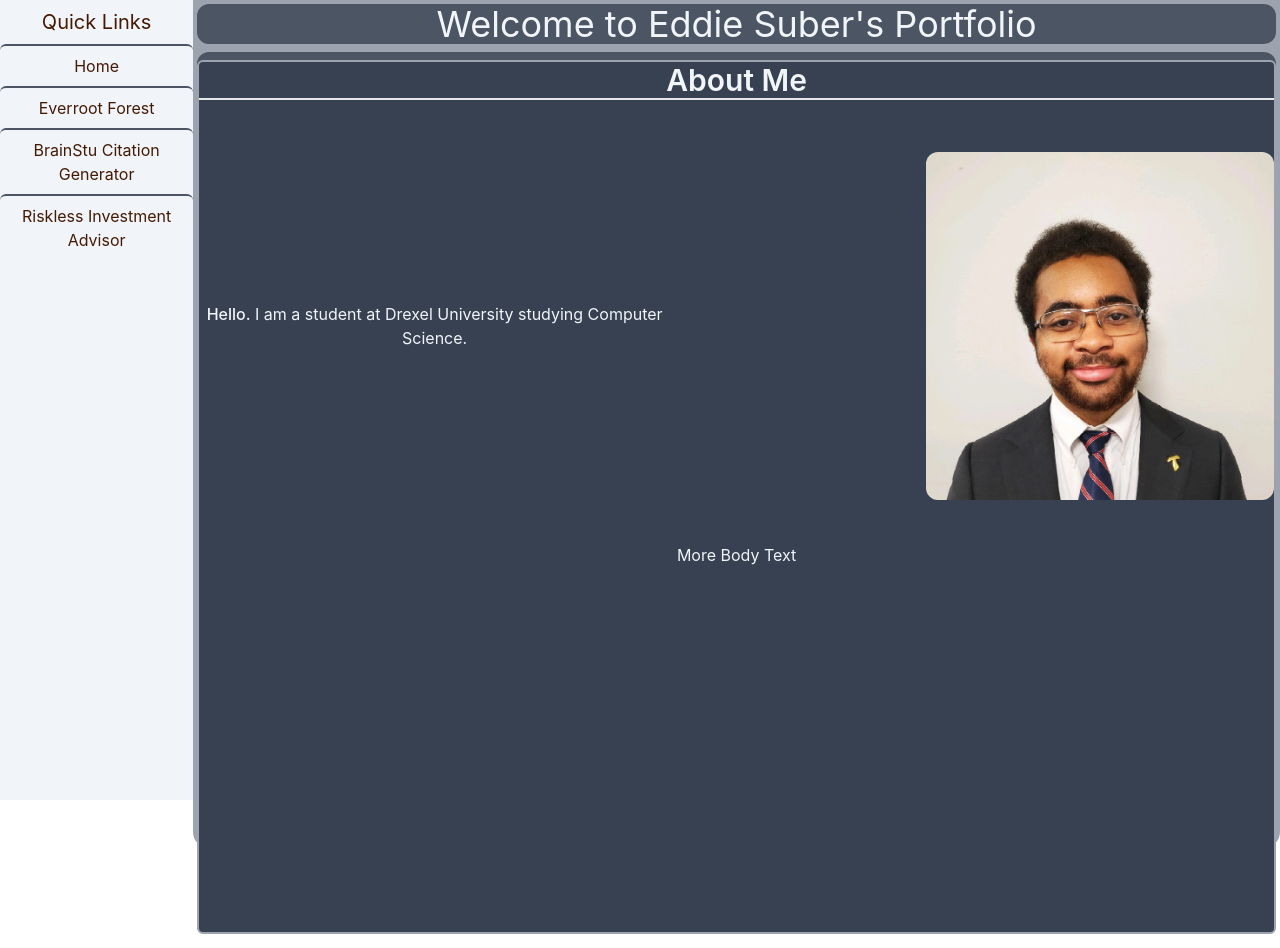
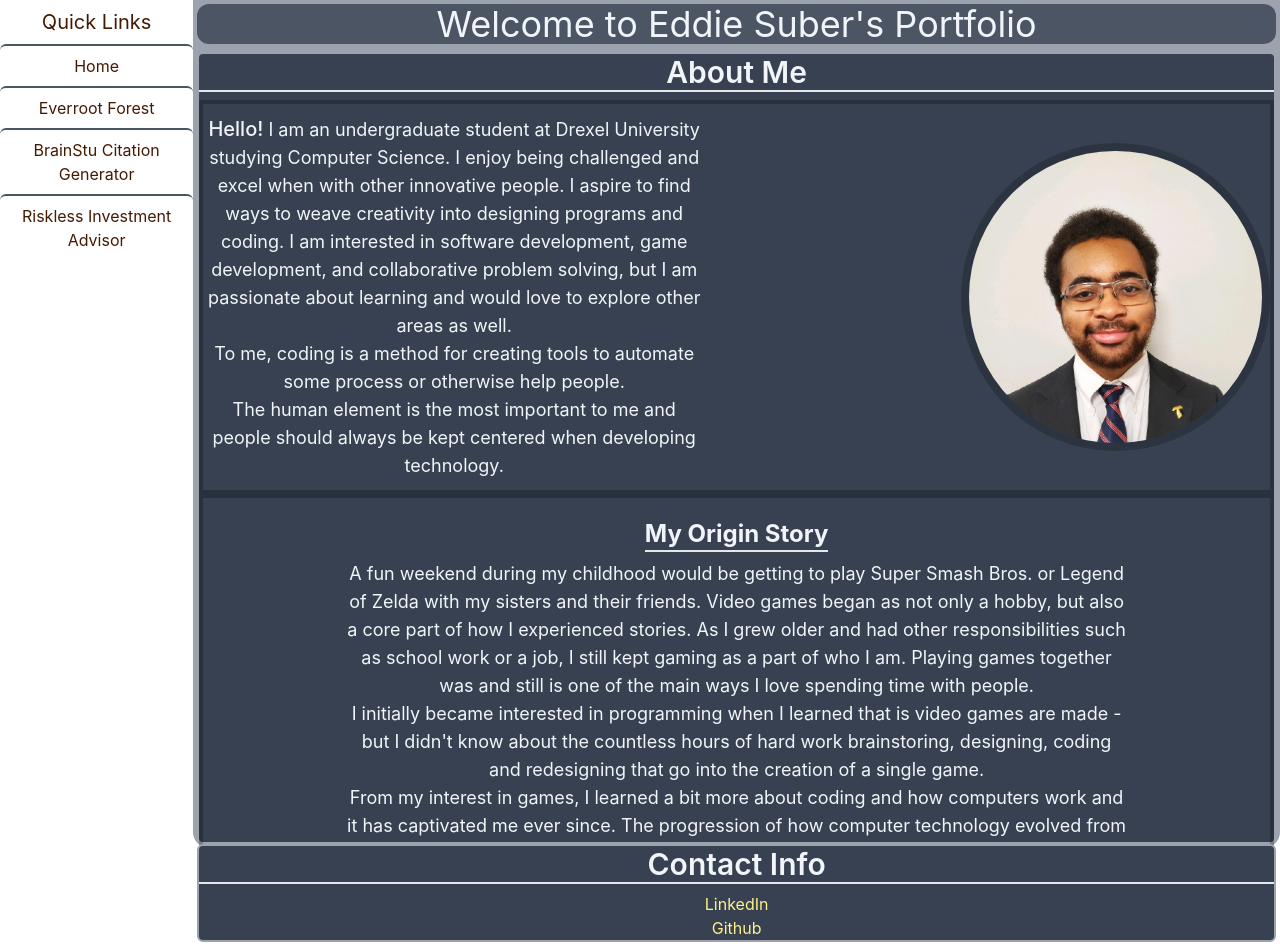
Before and after one commit to BonelessDonut/BonelessDonut.github.io, a React (Create React App) app: page / in a window 1280 px wide. Shown: the top 948 px of the page. Built offline with nearby package versions, Linux system fonts and the light colour scheme.

Commit message:
Added about me content to the homepage and tweaked the navbar look

```diff
--- a/src/Components/Navbar.tsx
+++ b/src/Components/Navbar.tsx
@@ -26,10 +26,10 @@ const Navbar = () => {
       },
     ];
   return (
-    <div className="bg-slate-100 w-25 h-screen text-amber-950">
+    <div className="w-25 h-screen text-amber-950">
         <h2 className="text-xl p-2">Quick Links</h2>
         <ul>
-            {testArr.map((item)=> <li className="p-2 text-base border-gray-600 border-t-2 rounded-md cursor-pointer active:bg-slate-300">
+            {testArr.map((item)=> <li className="p-2 text-base border-gray-600 border-t-2 rounded-md cursor-pointer hover:bg-slate-200 active:bg-slate-300">
                 <Link to={item.href}>{item.name}</Link>
             </li>)}
         </ul>
--- a/src/Pages/Homepage.tsx
+++ b/src/Pages/Homepage.tsx
@@ -14,23 +14,46 @@ const Homepage = () => {
         <h1 id="name" className="text-center text-4xl">Welcome to Eddie Suber's Portfolio</h1>
       </div>
       <div id="page-body" className="bg-gray-600 w-full h-full border-gray-400 border-4 rounded-2xl text-slate-100 flex flex-col">
-        <div id="about-me" className="bg-gray-700 rounded-md border-gray-400 border-2 my-2">
+        <div id="about-me" className="h-full bg-gray-700 rounded-md border-gray-400 border-2">
           <h2 className="text-3xl font-semibold border-b-2 border-double mb-2">About Me</h2>
-          <div id="top-bio-panel" className="flex flex-row w-full h-[50%] justify-center space-x-64 items-center">
-            <p> <span className="font-medium">Hello.</span> I am a student at Drexel University studying Computer Science.</p>
+          <div id="top-bio-panel" className="border-4 border-black border-opacity-25 flex flex-row w-full h-[50%] justify-center space-x-64 items-center">
+            <p className="max-w-[50%] text-lg"> <span className="font-medium text-xl">Hello!</span> I am an undergraduate student at Drexel University studying Computer Science.
+            I enjoy being challenged and excel when with other innovative people.
+            I aspire to find ways to weave creativity into designing programs and coding.
+            I am interested in software development, game development, and collaborative problem solving,
+            but I am passionate about learning and would love to explore other areas as well.
+            <br></br>
+            To me, coding is a method for creating tools to automate some process or otherwise help people.
+            <br></br>
+            The human element is the most important to me and people should always be kept centered when developing technology.
+            </p>
             <img
             id="bio-picture"
             alt="Picture of Eddie Suber"
             src={bioPic}
-            className="h-[80%] rounded-xl"
-            ></img>
+            className="h-[80%] rounded-full border-opacity-20 border-black border-8"
+            >
+
+            </img>
           </div>
-          <div id="bottom-bio-panel" className="w-full h-[50%] flex justify-center">
-            <p className="text-center">More Body Text</p>
+          <div id="bottom-bio-panel" className="w-full h-[50%] flex items-center flex-col p-3 border-black border-4 border-opacity-25">
+            <h3 className="m-2 text-2xl font-bold border-b-2">My Origin Story</h3>
+            <p className="text-center max-w-[75%] text-lg">
+              A fun weekend during my childhood would be getting to play Super Smash Bros. or Legend of Zelda with my sisters and their friends.
+              Video games began as not only a hobby, but also a core part of how I experienced stories.
+              As I grew older and had other responsibilities such as school work or a job, I still kept gaming as a part of who I am.
+              Playing games together was and still is one of the main ways I love spending time with people.
+              <br></br>
+              I initially became interested in programming when I learned that is video games are made -
+              but I didn't know about the countless hours of hard work brainstoring, designing, coding and redesigning that go into the creation of a single game.
+              <br></br>
+              From my interest in games, I learned a bit more about coding and how computers work and it has captivated me ever since.
+              The progression of how computer technology evolved from needing an entire room to fit one computer, to present day where millions carry a tiny computer around in their pocket everyday that has far greater capabilities fascinates me.
+            </p>
           </div>
         </div>
-        <div id="contact" className="bg-gray-700 rounded-md border-gray-400 border-2 my-2">
-          <h2>Contact Info</h2>
+        <div id="contact" className="bg-gray-700 rounded-md border-gray-400 border-2">
+          <h2 className="text-3xl font-semibold border-b-2 border-double mb-2">Contact Info</h2>
           <ul>
             <li>
               <a
```
